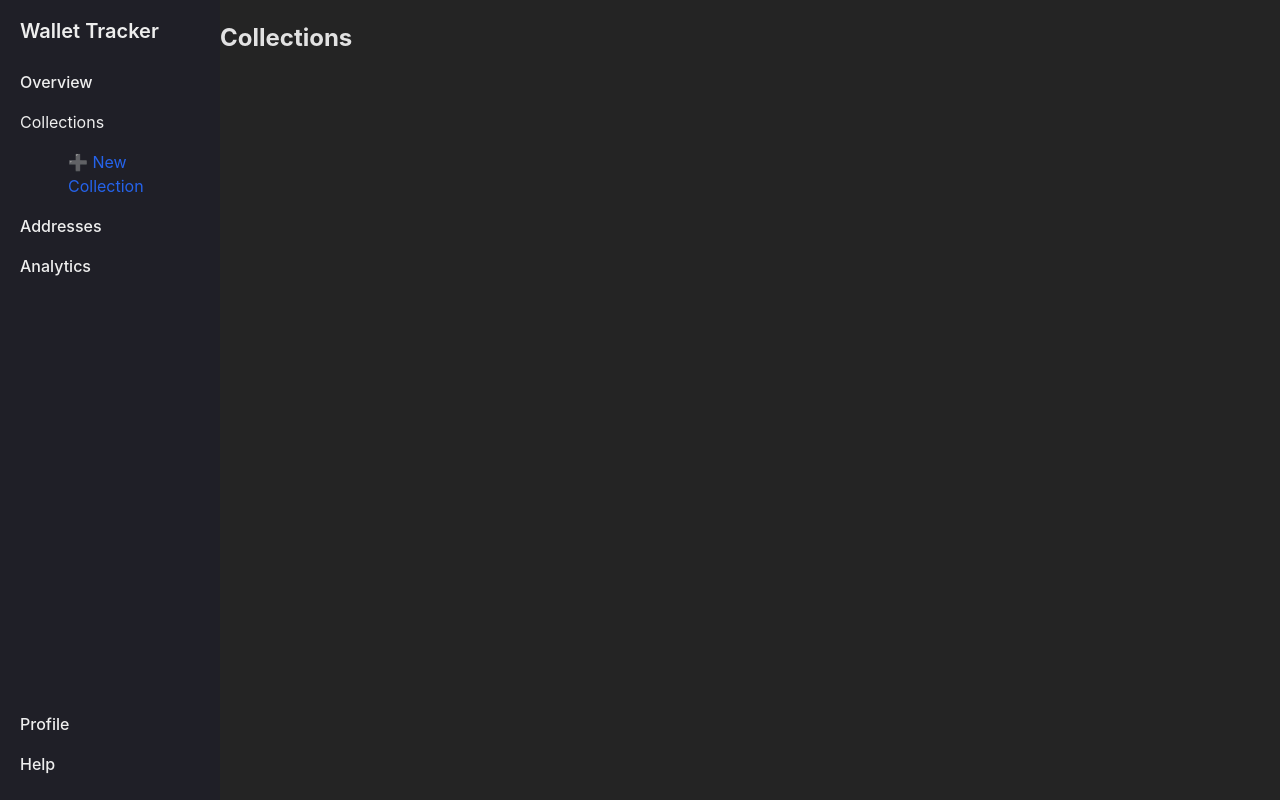
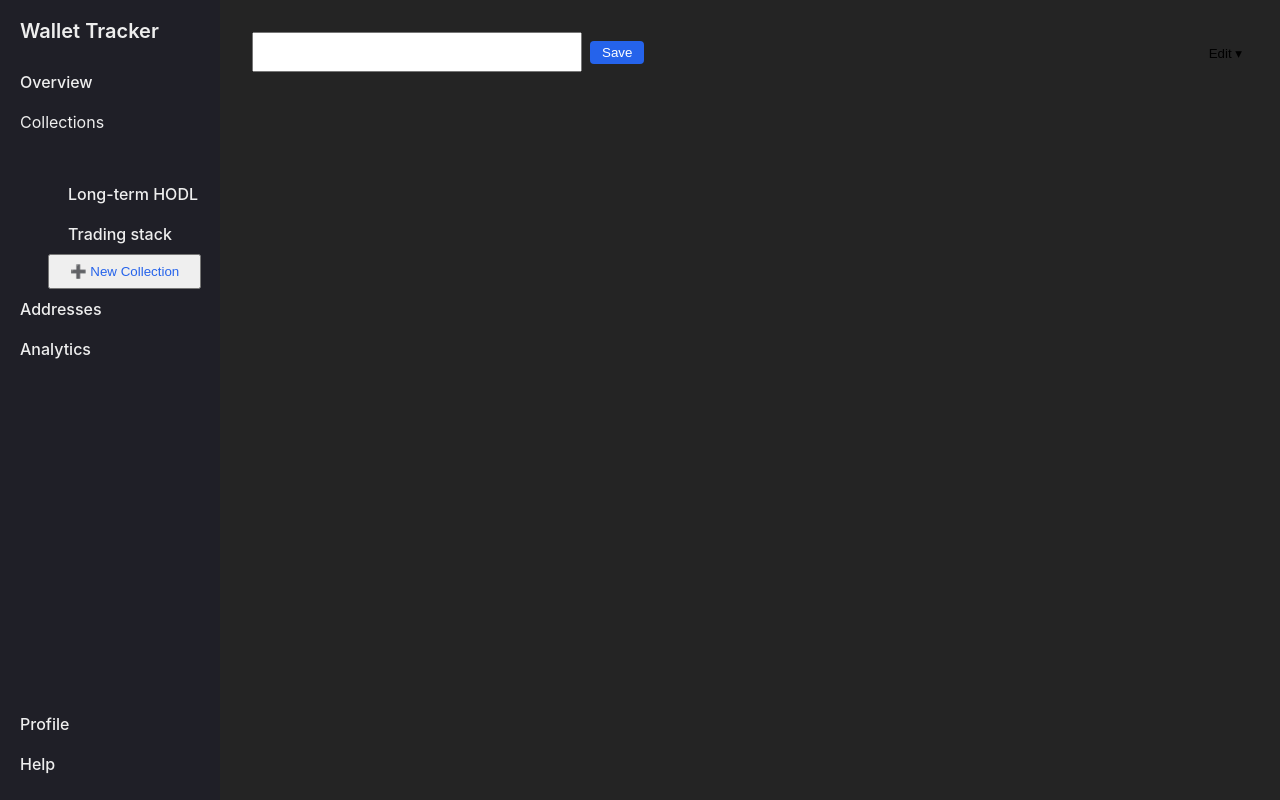
Before and after one commit to paul-pilipczuk/wallet-tracker, a React (Vite) app: page /collections in a window 1280 px wide. Built offline with nearby package versions, Linux system fonts and the light colour scheme.

Commit message:
started implementing collections

```diff
--- a/src/components/SideBar.jsx
+++ b/src/components/SideBar.jsx
@@ -1,12 +1,15 @@
 import { NavLink, useNavigate } from "react-router-dom";
 import { useState } from "react";
+import { mockCollections } from "../data/mockCollections";
+
 import "./SideBar.css";
 
 export default function SideBar() {
   const navigate = useNavigate();
   const [open, setOpen] = useState(true);
 
-  const collections = []; // This would be fetched from an API or context in a real app, empty for now
+//  const collections = []; // This would be fetched from an API or context in a real app, empty for now
+  const collections = mockCollections; // Using mock data for now
 
   return (
     <aside className="sidebar">
@@ -25,24 +28,26 @@ export default function SideBar() {
 
       {open && (
         <ul className="sub-list">
-          {collections.length === 0 ? (
-            <li
+          {collections.map((c) => (
+            <li key={c.id}>
+              <NavLink
+                to={`/collections/${c.id}`}
+                className={({ isActive }) =>
+                  "sub-item" + (isActive ? " active" : "")
+                }
+              >
+                {c.name}
+              </NavLink>
+            </li>
+          ))}
+          <li>
+            <button
               className="sub-item new"
               onClick={() => navigate("/collections")}
             >
               ➕&nbsp;New Collection
-            </li>
-          ) : (
-            collections.map((c) => (
-              <li
-                key={c.id}
-                className="sub-item"
-                onClick={() => navigate(`/collections/${c.id}`)}
-              >
-                {c.name}
-              </li>
-            ))
-          )}
+            </button>
+          </li>
         </ul>
       )}
 
--- a/src/data/mockCollections.js
+++ b/src/data/mockCollections.js
@@ -1,6 +1,6 @@
 export const mockCollections = [
     {
-      id: "default",
+      id: "long-term-hodl",
       name: "Long-term HODL",
       assets: {
         BTC: [
@@ -18,7 +18,7 @@ export const mockCollections = [
     },
 
     {
-      id: "trading",
+      id: "trading-stack",
       name: "Trading stack",
       assets: {
         BTC: [{ address: "bc1q…987", usd: 30000 }],
--- /dev/null
+++ b/src/pages/Collections.css
@@ -0,0 +1,100 @@
+/* ───────── LAYOUT CONTAINER ───────── */
+.collections-wrapper {
+    padding: 2rem;
+}
+
+/* ───────── HEADER ───────── */
+.collections-header {
+    display: flex;
+    justify-content: space-between;
+    align-items: center;
+    margin-bottom: 2rem;
+}
+
+/* ───────── TITLE & EDIT ICON ───────── */
+.title {
+    font-size: 1.75rem;
+    margin: 0;
+    display: flex;
+    align-items: center;
+    gap: 0.5rem;
+}
+
+.edit-icon {
+    cursor: pointer;
+    font-size: 1.75rem;
+    opacity: 0.7;
+}
+
+.edit-icon:hover {
+    opacity: 1;
+}
+
+/* ───────── INLINE NAME EDIT ───────── */
+.name-edit {
+    display: flex;
+    align-items: center;
+    gap: 0.5rem;
+}
+
+.name-edit input {
+    font-size: 1.5rem;
+    padding: 0.25rem 0.5rem;
+}
+
+.save-btn {
+    padding: 0.25rem 0.75rem;
+    background: var(--accent, #627EEA);
+    color: #fff;
+    border: none;
+    border-radius: 4px;
+    cursor: pointer;
+    transition: opacity 0.2s ease;
+}
+
+.save-btn:hover {
+    opacity: 0.85;
+}
+
+/* ───────── ACTIONS DROPDOWN ───────── */
+.actions {
+    position: relative;
+}
+
+.menu-toggle {
+    background: none;
+    border: none;
+    cursor: pointer;
+    font-weight: 500;
+}
+
+.menu {
+    position: absolute;
+    right: 0;
+    top: calc(100% + 0.5rem);
+    background: #2d2d3a;
+    border: 1px solid #444;
+    border-radius: 6px;
+    list-style: none;
+    padding: 0.5rem 0;
+    margin: 0;
+}
+
+.menu li {
+    padding: 0.5rem 1rem;
+    cursor: pointer;
+    white-space: nowrap;
+}
+
+.menu li:hover {
+    background: #3c3c4a;
+}
+
+/* ───────── SUMMARY PANEL ───────── */
+/* styles for total & pie chart go here */
+
+/* ───────── ADDRESS LIST ───────── */
+/* styles for table or card list go here */
+
+/* ───────── MODAL & ANIMATION ───────── */
+/* styles for Add Address modal or transitions go here */
--- a/src/pages/Collections.jsx
+++ b/src/pages/Collections.jsx
@@ -1 +1,106 @@
-export default function Collections() { return <h2>Collections</h2>; }
+// src/pages/Collections.jsx
+import { useState } from "react";
+import {useEffect} from "react";
+import { useParams, useNavigate } from "react-router-dom";
+import { mockCollections, collectionTotals, breakdownForPie} from "../data/mockCollections";
+import "./Collections.css";
+
+export default function CollectionsPage() {
+  const { id } = useParams();
+  const navigate = useNavigate();
+
+  // ★ Determine if in "new collection" mode (no id param)
+  const isNew = !id;
+
+  // ★ Blank template for a new collection
+  const newTemplate = { id: "", name: "", assets: { BTC: [], ETH: [], SOL: [] } };
+
+  // ★ Choose template or find existing
+  const collection = isNew
+    ? newTemplate
+    : mockCollections.find((c) => c.id === id);
+
+  // ★ Guard: if neither new nor found, show fallback
+  if (!collection) {
+    return <p>Collection not found.</p>;
+  }
+
+  // header state
+  // ★ start name-editing if new
+  const [isEditingName, setIsEditingName] = useState(isNew);
+  const [nameDraft, setNameDraft]       = useState(collection.name);
+  const [menuOpen, setMenuOpen]         = useState(false);
+
+
+  useEffect(() => {
+    setNameDraft(collection.name);
+    setIsEditingName(isNew);
+    setMenuOpen(false);
+  }, [id, location.pathname]);
+
+  const handleSaveName = () => {
+    // TODO: persist nameDraft back to your store/API
+    setIsEditingName(false);
+  };
+
+  const handleClone = () => {
+    // navigates to new-collection mode with clone query
+    navigate(`/collections?clone=${id}`);
+  };
+
+  const handleDelete = () => {
+    // TODO: replace with your modal/confirmation component
+    if (window.confirm(`Delete collection “${collection.name}”?`)) {
+      // TODO: perform deletion in store/API
+      navigate("/overview");
+    }
+  };
+
+  return (
+    <div className="collections-wrapper">
+      <header className="collections-header">
+        {/* Title or inline edit */}
+        {isEditingName ? (
+          <div className="name-edit">
+            <input
+              value={nameDraft}
+              onChange={(e) => setNameDraft(e.target.value)}
+            />
+            <button className="save-btn" onClick={handleSaveName}>
+              Save
+            </button>
+          </div>
+        ) : (
+          <h1 className="title">
+            {collection.name}{" "}
+            <span
+              className="edit-icon"
+              onClick={() => setIsEditingName(true)}
+            >
+              ✎
+            </span>
+          </h1>
+        )}
+
+        {/* Edit dropdown */}
+        <div className="actions">
+          <button
+            className="menu-toggle"
+            onClick={() => setMenuOpen((o) => !o)}
+          >
+            Edit ▾
+          </button>
+          {menuOpen && (
+            <ul className="menu">
+              {/* Clone only for existing collections */}
+              {!isNew && <li onClick={handleClone}>Clone</li>}
+              <li onClick={handleDelete}>{isNew ? "Cancel" : "Delete"}</li>
+            </ul>
+          )}
+        </div>
+      </header>
+
+      {/* next: summary panel & address list go here */}
+    </div>
+  );
+}
--- a/src/pages/Overview.jsx
+++ b/src/pages/Overview.jsx
@@ -11,14 +11,23 @@ const COLORS = {
     SOL: "#00FFA3",
 };
 
+
 export default function Overview() {
-    /* collection selector */
-    const [selectedId, setSelectedId] = useState("default");
-    const collection = mockCollections.find((c) => c.id === selectedId);
+    // 1. Default to first collection’s id
+    const [selectedId, setSelectedId] = useState(
+      mockCollections[0]?.id || ""
+    );
 
-    /* totals + pie data derived from helpers */
+    // 2. Safely find—or fallback to—the first collection
+    const collection =
+      mockCollections.find((c) => c.id === selectedId) ||
+      mockCollections[0];
+
+    // 3. Compute totals & breakdown
     const totalUsd = collectionTotals(collection);
-    const pieData  = breakdownForPie(collection);
+
+    // 4. Get breakdown array: [{ chain, usd, count }]
+    const pieData = breakdownForPie(collection);
 
     return (
       <div className="ov-wrapper">
--- a/src/router.jsx
+++ b/src/router.jsx
@@ -6,7 +6,7 @@ import AppLayout    from "./layouts/AppLayout";
 
 import Home        from "./pages/Home";
 import Overview    from "./pages/Overview";
-import Collections from "./pages/Collections";
+import CollectionsPage from "./pages/Collections";
 import Addresses   from "./pages/Addresses";
 import Analytics   from "./pages/Analytics";
 import Profile     from "./pages/Profile";
@@ -27,7 +27,8 @@ export const router = createBrowserRouter([
         element: <AppLayout />,          // sidebar shell
         children: [
           { path: "overview",    element: <Overview /> },
-          { path: "collections", element: <Collections /> },
+          { path: "collections/:id",    element: <CollectionsPage /> },
+          { path: "collections",        element: <CollectionsPage /> },
           { path: "addresses",   element: <Addresses /> },
           { path: "analytics",   element: <Analytics /> },
           { path: "profile",     element: <Profile /> },
```
Also changed, not shown: src/pages/Addresses.css (+35 -15 lines).
